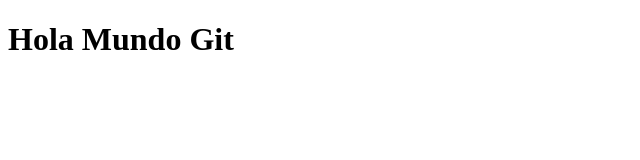
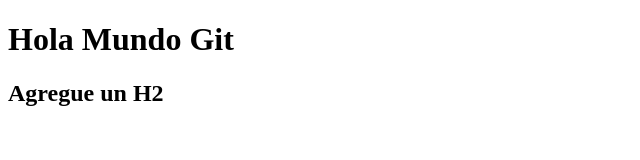
Before and after one commit to xmaux/MiPrimerGIT, a plain HTML site: page index.html in a window 1280 px wide. Shown: the whole page, without its empty margins (0-640 px from the left). Drawn offline with Linux system fonts and the light colour scheme.

Commit message:
agregue un h2

```diff
--- a/index.html
+++ b/index.html
@@ -8,5 +8,6 @@
 </head>
 <body>
     <h1>Hola Mundo Git</h1>
+    <h2>Agregue un H2</h2>
 </body>
 </html>
```
